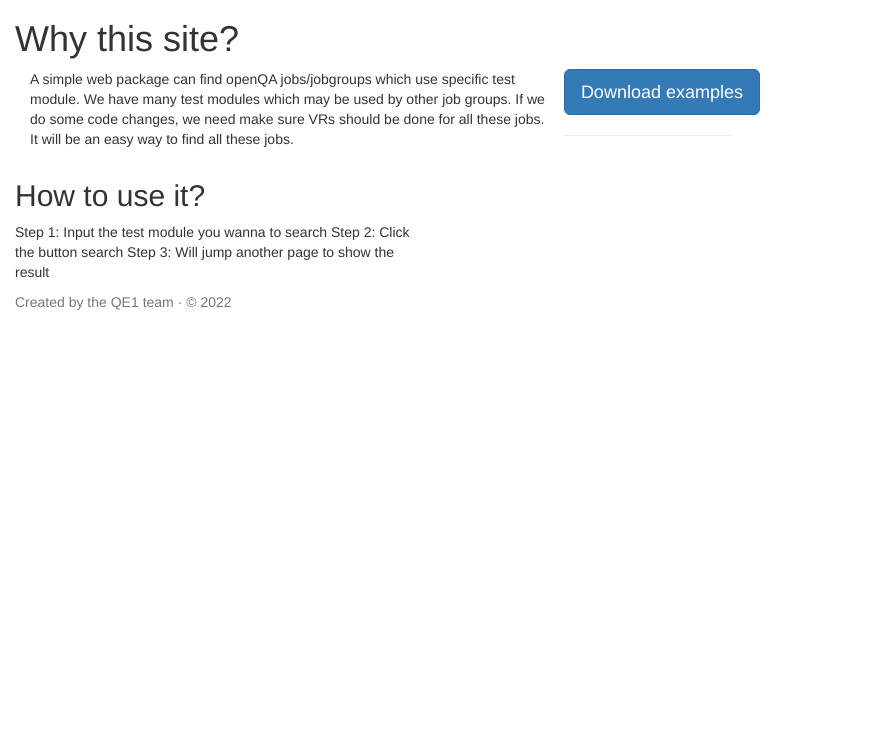
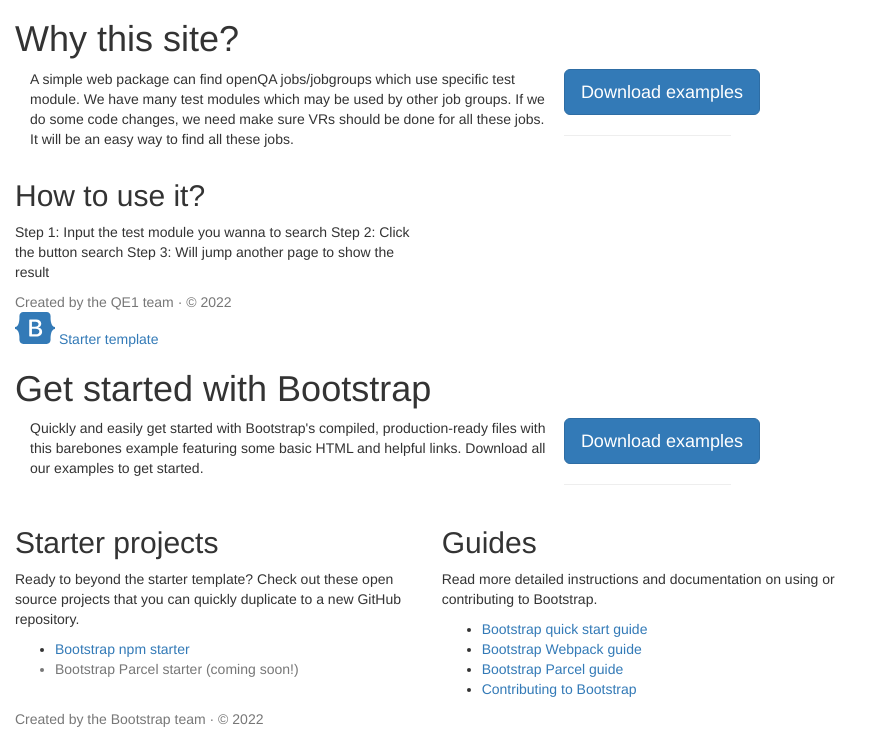
Before and after one commit to RoyCai7/HWPP, a Django app: page /search_module/ in a window 1280 px wide. Shown: the part 75-804 px from the top of the page, without its empty margins (0-883 px from the left). Before the commit the page ends 385 px from the top, so only its background shows below. Run offline with Django 3.2, Linux system fonts and the light colour scheme; some libraries are stand-ins or nearby versions.

Commit message:
Developing

```diff
--- a/templates/search_module.html
+++ b/templates/search_module.html
@@ -151,4 +151,117 @@
     </div>
 </body>
 
+
+
+<link href="../assets/dist/css/bootstrap.min.css" rel="stylesheet">
+
+    <style>
+      .bd-placeholder-img {
+        font-size: 1.125rem;
+        text-anchor: middle;
+        -webkit-user-select: none;
+        -moz-user-select: none;
+        user-select: none;
+      }
+
+      @media (min-width: 768px) {
+        .bd-placeholder-img-lg {
+          font-size: 3.5rem;
+        }
+      }
+
+      .b-example-divider {
+        height: 3rem;
+        background-color: rgba(0, 0, 0, .1);
+        border: solid rgba(0, 0, 0, .15);
+        border-width: 1px 0;
+        box-shadow: inset 0 .5em 1.5em rgba(0, 0, 0, .1), inset 0 .125em .5em rgba(0, 0, 0, .15);
+      }
+
+      .b-example-vr {
+        flex-shrink: 0;
+        width: 1.5rem;
+        height: 100vh;
+      }
+
+      .bi {
+        vertical-align: -.125em;
+        fill: currentColor;
+      }
+
+      .nav-scroller {
+        position: relative;
+        z-index: 2;
+        height: 2.75rem;
+        overflow-y: hidden;
+      }
+
+      .nav-scroller .nav {
+        display: flex;
+        flex-wrap: nowrap;
+        padding-bottom: 1rem;
+        margin-top: -1px;
+        overflow-x: auto;
+        text-align: center;
+        white-space: nowrap;
+        -webkit-overflow-scrolling: touch;
+      }
+    </style>
+
+
+    <!-- Custom styles for this template -->
+    <link href="starter-template.css" rel="stylesheet">
+  </head>
+  <body>
+
+<div class="col-lg-8 mx-auto p-3 py-md-5">
+  <header class="d-flex align-items-center pb-3 mb-5 border-bottom">
+    <a href="/" class="d-flex align-items-center text-dark text-decoration-none">
+      <svg xmlns="http://www.w3.org/2000/svg" width="40" height="32" class="me-2" viewBox="0 0 118 94" role="img"><title>Bootstrap</title><path fill-rule="evenodd" clip-rule="evenodd" d="M24.509 0c-6.733 0-11.715 5.893-11.492 12.284.214 6.14-.064 14.092-2.066 20.577C8.943 39.365 5.547 43.485 0 44.014v5.972c5.547.529 8.943 4.649 10.951 11.153 2.002 6.485 2.28 14.437 2.066 20.577C12.794 88.106 17.776 94 24.51 94H93.5c6.733 0 11.714-5.893 11.491-12.284-.214-6.14.064-14.092 2.066-20.577 2.009-6.504 5.396-10.624 10.943-11.153v-5.972c-5.547-.529-8.934-4.649-10.943-11.153-2.002-6.484-2.28-14.437-2.066-20.577C105.214 5.894 100.233 0 93.5 0H24.508zM80 57.863C80 66.663 73.436 72 62.543 72H44a2 2 0 01-2-2V24a2 2 0 012-2h18.437c9.083 0 15.044 4.92 15.044 12.474 0 5.302-4.01 10.049-9.119 10.88v.277C75.317 46.394 80 51.21 80 57.863zM60.521 28.34H49.948v14.934h8.905c6.884 0 10.68-2.772 10.68-7.727 0-4.643-3.264-7.207-9.012-7.207zM49.948 49.2v16.458H60.91c7.167 0 10.964-2.876 10.964-8.281 0-5.406-3.903-8.178-11.425-8.178H49.948z" fill="currentColor"></path></svg>
+      <span class="fs-4">Starter template</span>
+    </a>
+  </header>
+
+  <main>
+    <h1>Get started with Bootstrap</h1>
+    <p class="fs-5 col-md-8">Quickly and easily get started with Bootstrap's compiled, production-ready files with this barebones example featuring some basic HTML and helpful links. Download all our examples to get started.</p>
+
+    <div class="mb-5">
+      <a href="../examples/" class="btn btn-primary btn-lg px-4">Download examples</a>
+    </div>
+
+    <hr class="col-3 col-md-2 mb-5">
+
+    <div class="row g-5">
+      <div class="col-md-6">
+        <h2>Starter projects</h2>
+        <p>Ready to beyond the starter template? Check out these open source projects that you can quickly duplicate to a new GitHub repository.</p>
+        <ul class="icon-list ps-0">
+          <li class="d-flex align-items-start mb-1"><a href="https://github.com/twbs/bootstrap-npm-starter" rel="noopener" target="_blank">Bootstrap npm starter</a></li>
+          <li class="text-muted d-flex align-items-start mb-1">Bootstrap Parcel starter (coming soon!)</li>
+        </ul>
+      </div>
+
+      <div class="col-md-6">
+        <h2>Guides</h2>
+        <p>Read more detailed instructions and documentation on using or contributing to Bootstrap.</p>
+        <ul class="icon-list ps-0">
+          <li class="d-flex align-items-start mb-1"><a href="../getting-started/introduction/">Bootstrap quick start guide</a></li>
+          <li class="d-flex align-items-start mb-1"><a href="../getting-started/webpack/">Bootstrap Webpack guide</a></li>
+          <li class="d-flex align-items-start mb-1"><a href="../getting-started/parcel/">Bootstrap Parcel guide</a></li>
+          <li class="d-flex align-items-start mb-1"><a href="../getting-started/contribute/">Contributing to Bootstrap</a></li>
+        </ul>
+      </div>
+    </div>
+  </main>
+  <footer class="pt-5 my-5 text-muted border-top">
+    Created by the Bootstrap team &middot; &copy; 2022
+  </footer>
+</div>
+
+
+    <script src="../assets/dist/js/bootstrap.bundle.min.js"></script>
+
+
+  </body>
 </html>
```
